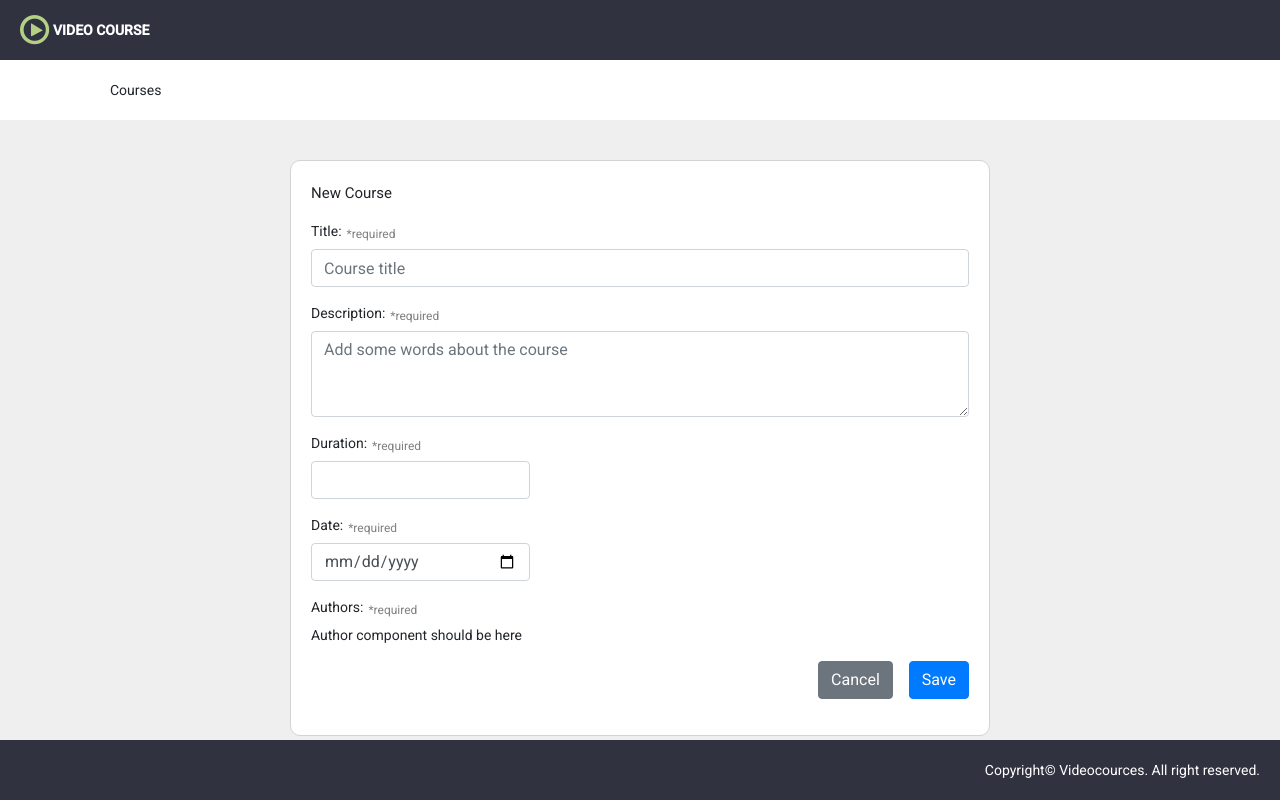
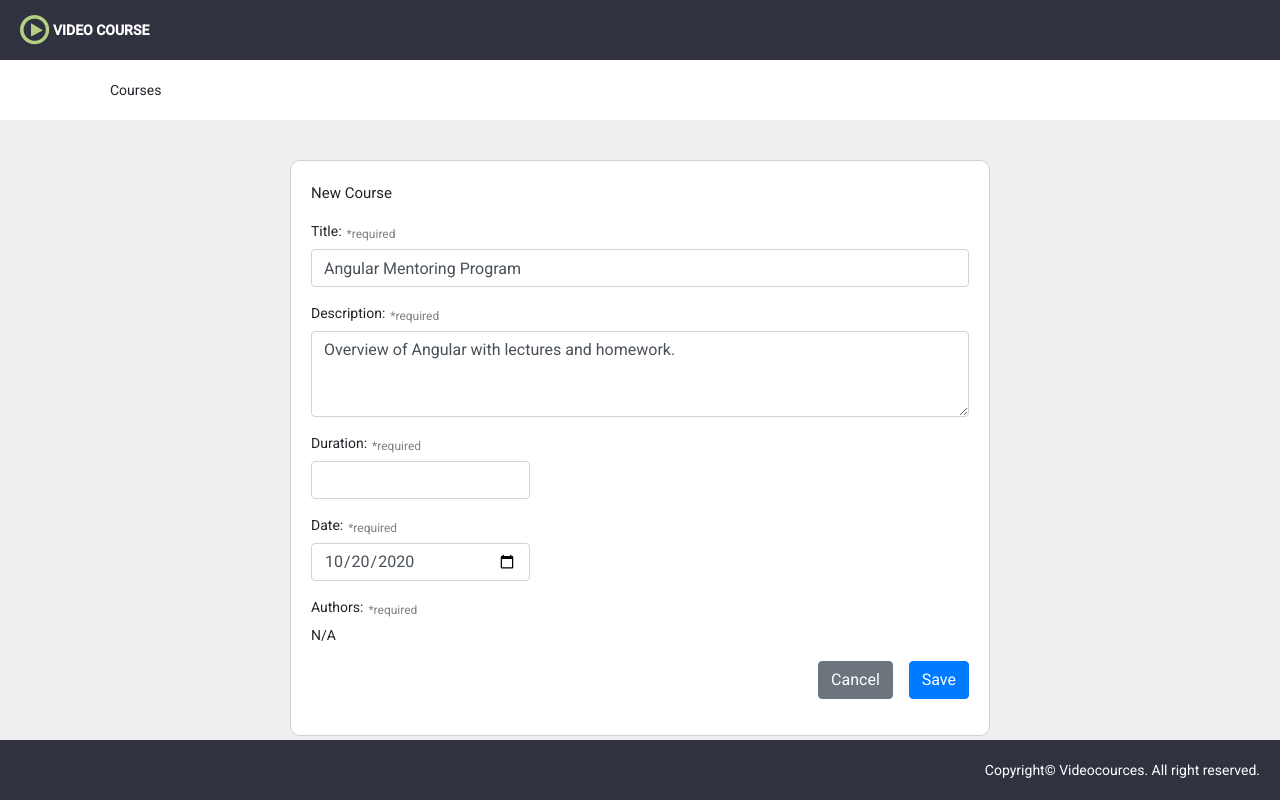
Before and after one commit to siargei-stepanov/video-courses-ng, an Angular app: page /courses/1 in a window 1280 px wide. Built offline with nearby package versions, Linux system fonts and the light colour scheme.

Commit message:
Added navigations between pages

```diff
--- a/src/app/common/components/header/header.component.ts
+++ b/src/app/common/components/header/header.component.ts
@@ -1,4 +1,5 @@
 import { Component, OnInit } from '@angular/core';
+import { Router } from '@angular/router';
 import { AuthenticationService } from '../../../common/services/authentication.service';
 
 @Component({
@@ -7,12 +8,13 @@ import { AuthenticationService } from '../../../common/services/authentication.s
 	styleUrls: ['./header.component.less'],
 })
 export class HeaderComponent implements OnInit {
-	constructor(private authenticationService: AuthenticationService) {}
+	constructor(private authenticationService: AuthenticationService, private router: Router) {}
 
 	ngOnInit(): void {}
 
 	public onLogout(): void {
 		this.authenticationService.logout();
+		this.router.navigateByUrl('login');
 	}
 
 	public isAuthenticated(): boolean {
--- a/src/app/pages/add-course-page/add-course-form/add-course-form.component.html
+++ b/src/app/pages/add-course-page/add-course-form/add-course-form.component.html
@@ -11,6 +11,8 @@
 					type="text"
 					class="form-control"
 					id="title-input"
+					name="title"
+					[(ngModel)]="course.title"
 					required
 					placeholder="Course title"
 				/>
@@ -23,6 +25,8 @@
 				<textarea
 					class="form-control"
 					id="description-input"
+					name="description"
+					[(ngModel)]="course.description"
 					required
 					placeholder="Add some words about the course"
 					rows="3"
@@ -46,6 +50,7 @@
 						class="form-control col-4"
 						type="date"
 						name="date-input"
+						[(ngModel)]="course.creationDate"
 						id="date-input"
 					/>
 				</div>
@@ -55,7 +60,7 @@
 					<label for="authors-input">Authors:</label>
 					<span class="required">*required</span>
 				</div>
-				<p>Author component should be here</p>
+				<p>N/A</p>
 			</div>
 			<div class="form-group d-flex justify-content-end">
 				<button type="button" class="btn mx-3 btn-secondary" (click)="onCancel()">Cancel</button>
--- a/src/app/pages/add-course-page/add-course-form/add-course-form.component.ts
+++ b/src/app/pages/add-course-page/add-course-form/add-course-form.component.ts
@@ -1,4 +1,7 @@
 import { Component, OnInit } from '@angular/core';
+import { ActivatedRoute, Router } from '@angular/router';
+import { Course } from 'src/app/common/course.model';
+import { CoursesService } from 'src/app/common/services/courses.service';
 
 @Component({
 	selector: 'app-add-course-form',
@@ -6,15 +9,28 @@ import { Component, OnInit } from '@angular/core';
 	styleUrls: ['./add-course-form.component.less'],
 })
 export class AddCourseFormComponent implements OnInit {
-	constructor() {}
+	public course: Course;
 
-	ngOnInit(): void {}
+	constructor(private route: ActivatedRoute, private courseService: CoursesService, private router: Router) {}
+
+	ngOnInit(): void {
+		this.route.paramMap.subscribe((routeParams) => {
+			const id = parseInt(routeParams.get('id'), 10);
+			const newCourse = new Course(null, '', '', 0, '', false);
+			if (isNaN(id)) {
+				this.course = newCourse;
+			} else {
+				const courseFromService = this.courseService.getById(id);
+				this.course = courseFromService ? courseFromService : newCourse;
+			}
+		});
+	}
 
 	public onSave(): void {
 		console.log('add course. on save');
 	}
 
 	public onCancel(): void {
-		console.log('add course. on cancel');
+		this.router.navigateByUrl('/courses');
 	}
 }
--- a/src/app/pages/list-page/courses/courses.component.html
+++ b/src/app/pages/list-page/courses/courses.component.html
@@ -4,7 +4,7 @@
 		(searchCourseEvent)="searchCourse($event)"
 	></app-search>
 	<div class="align-self-center">
-		<button type="button" name="add-course" class="btn btn-primary">
+		<button (click)="addCourse()" type="button" name="add-course" class="btn btn-primary">
 			<i class="icofont-plus"></i> Add course
 		</button>
 	</div>
--- a/src/app/pages/list-page/courses/courses.component.ts
+++ b/src/app/pages/list-page/courses/courses.component.ts
@@ -2,6 +2,7 @@ import { Component, OnInit } from '@angular/core';
 import { CoursesService } from '../../../common/services/courses.service';
 import { Course } from '../../../common/course.model';
 import { FilterPipe } from './filter.pipe';
+import { Router } from '@angular/router';
 
 @Component({
 	selector: 'app-courses',
@@ -14,22 +15,28 @@ export class CoursesComponent implements OnInit {
 	private courses: Course[];
 	private searchQuery: string;
 
-	constructor(private coursesService: CoursesService) {}
+	constructor(private coursesService: CoursesService, private router: Router) {}
 
 	ngOnInit(): void {
 		this.filteredCourses = this.courses = this.coursesService.getList();
 	}
 
 	public editCourse(id: number): void {
-		console.log(`try to edit course id=${id}`);
+		this.router.navigateByUrl(`/courses/${id}`);
 	}
 
 	public deleteCourse(course: Course): void {
-		const shouldDelete = confirm(`Do you really want to delete course ${course.title}?`);
+		const shouldDelete = confirm(
+			`Do you really want to delete course ${course.title}?`
+		);
 		if (shouldDelete) {
 			this.courses = this.coursesService.remove(course);
 			this.searchCourse(this.searchQuery);
 		}
+	}
+
+	public addCourse(): void {
+		this.router.navigateByUrl('/courses/new');
 	}
 
 	public loadMore(): void {
```
